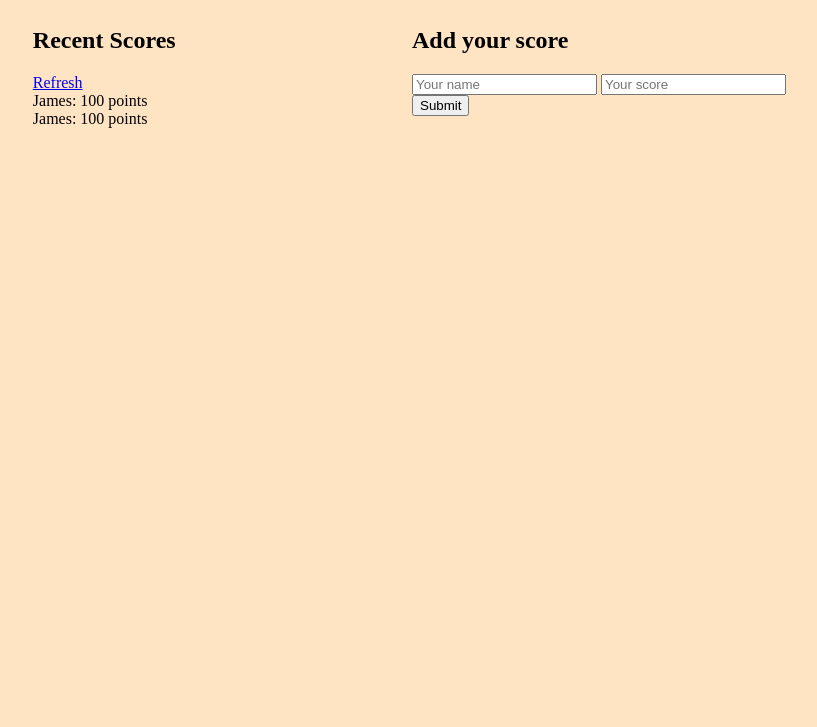
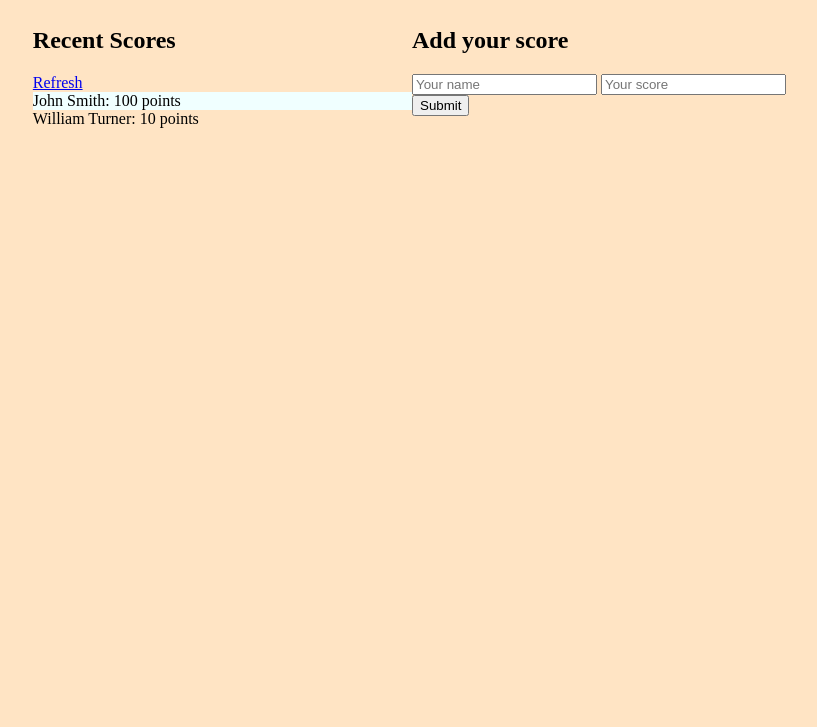
Before and after one commit to CRClothier/Leaderboard, a website built with webpack: page src/index.html in a window 1280 px wide. Shown: the part 73-800 px from the top of the page, without its empty margins (228-1045 px from the left). Built offline with nearby package versions, Linux system fonts and the light colour scheme.

Commit message:
Update placeholder scores

```diff
--- a/src/index.html
+++ b/src/index.html
@@ -18,8 +18,8 @@
         <a href="#" id="refresh">Refresh</a>
       </div>
       <div id="container">
-        <p>James: 100 points</p>
-        <p>James: 100 points</p>
+        <p class="scores" >John Smith: 100 points</p>
+        <p class="scores">William Turner: 10 points</p>
       </div>
     </section>
     <section class="add-score">
```
